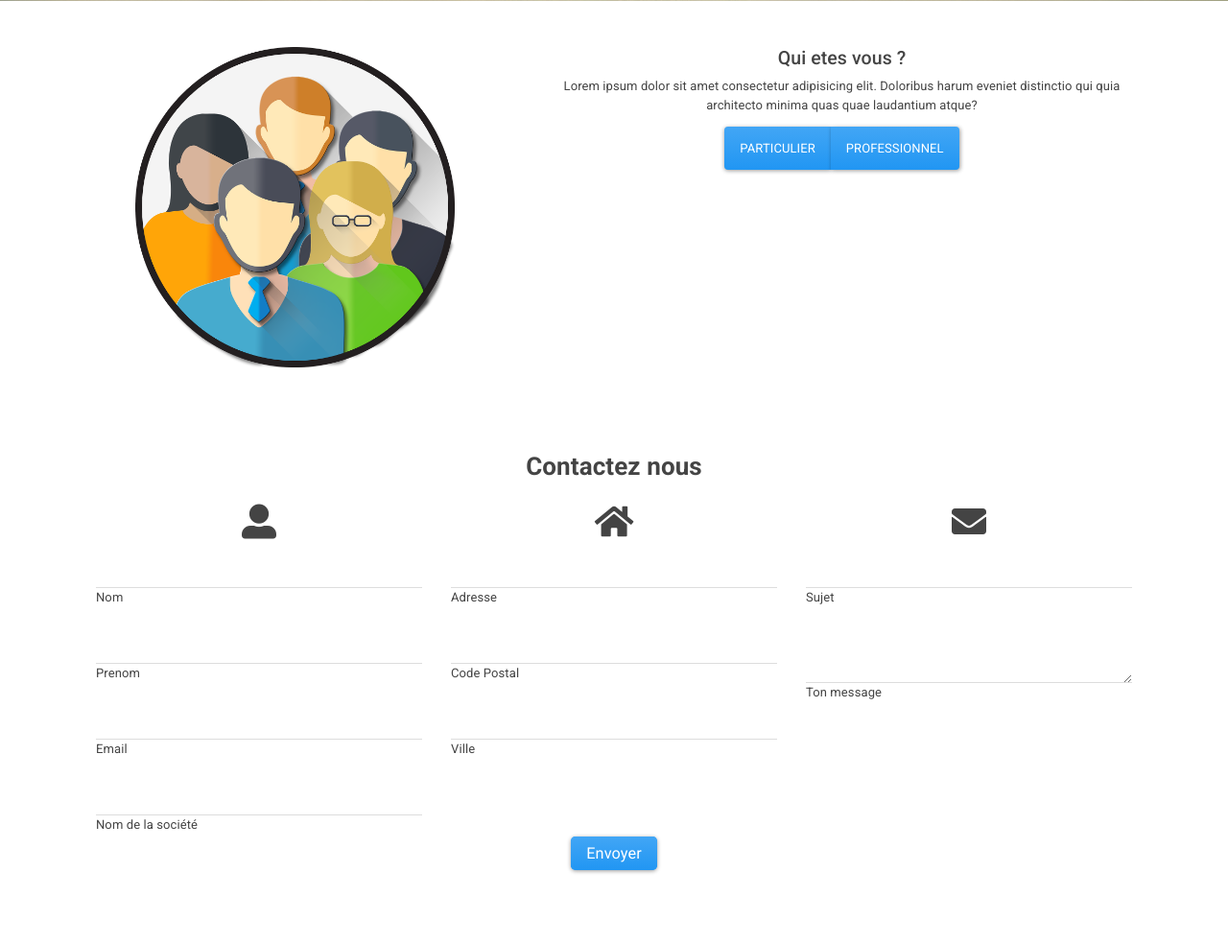
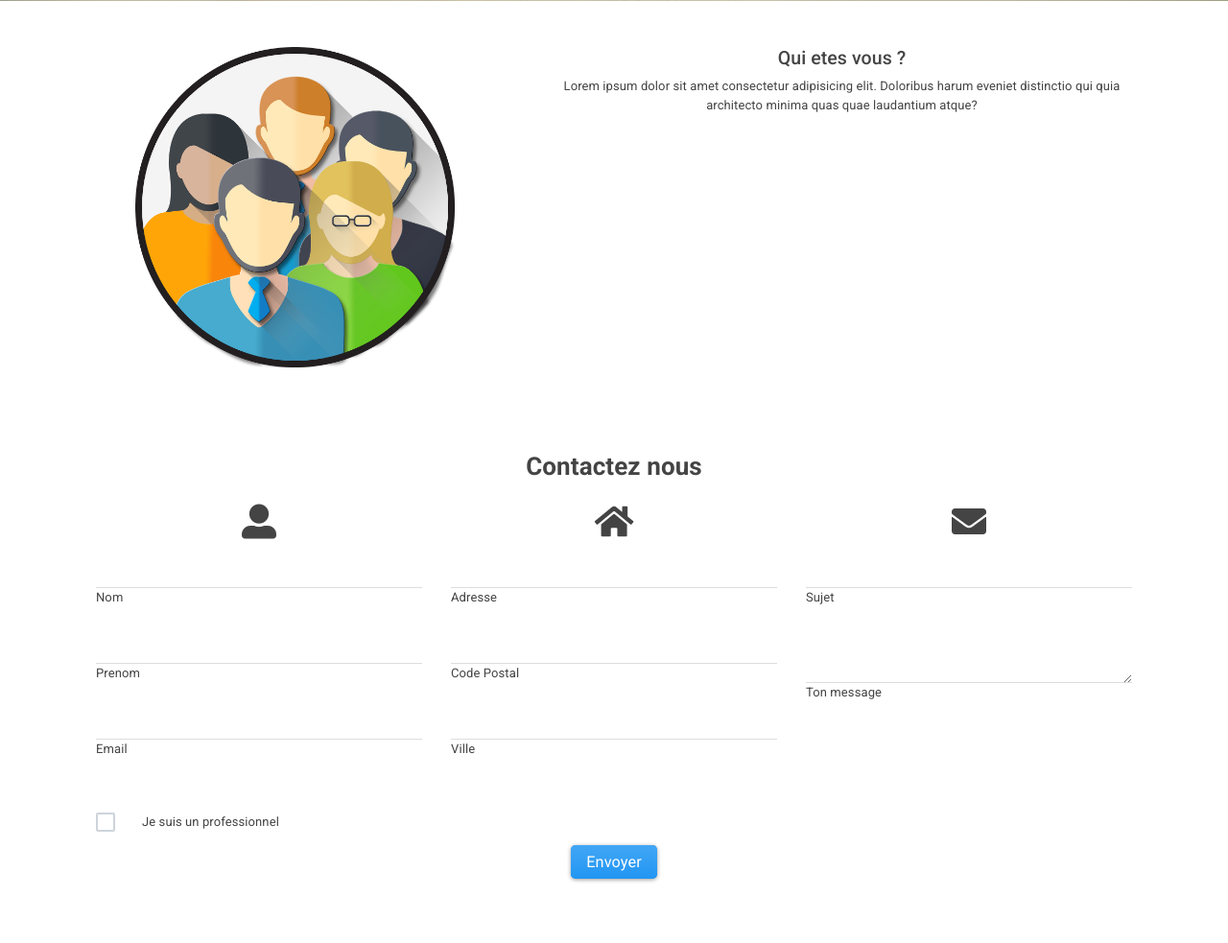
Before and after one commit to melwondo/projet3, a Symfony app: template templates/contact/index.html.twig in a window 1280 px wide. Shown: the part 531-1514 px from the top of the page at 96% size. Run offline with Twig, Linux system fonts and the light colour scheme; the template is opened without the code that fills it, so the values that code supplies are empty; some libraries are stand-ins or nearby versions.

Commit message:
ajout checkbox + collapse societe

```diff
--- a/templates/contact/index.html.twig
+++ b/templates/contact/index.html.twig
@@ -15,10 +15,6 @@
                 <h4>Qui etes vous ?</h4>
                 <p class="">Lorem ipsum dolor sit amet consectetur adipisicing elit. Doloribus harum eveniet distinctio
                     qui quia architecto minima quas quae laudantium atque?</p>
-                <div class="btn-group">
-                    <a class="btn btn-primary">Particulier</a>
-                    <a class="btn btn-primary">Professionnel</a>
-                </div>
             </div>
         </div>
     </div>
@@ -72,13 +68,23 @@
                             <!--Grid column-->
                         </div>
                         <!--Grid row-->
-                        <!--Grid row-->
                         <div class="row">
                             <!--Grid column-->
                             <div class="col-md-12">
-                                <div class="md-form mb-0">
-                                    <input type="text" id="name" name="name" class="form-control">
-                                    <label for="name" class="">Nom de la société</label>
+                                <div class="form-group custom-control custom-checkbox mt-5">
+                                    <input type="checkbox" class="custom-control-input" id="customCheck" name="example1">
+                                    <label class="custom-control-label" data-toggle="collapse" data-target="#collapseOne" aria-expanded="false" aria-controls="collapseOne" for="customCheck">Je suis un professionnel</label>
+                                </div>
+                                <!--Grid row-->
+                                <div class="row collapse" id="collapseOne" aria-expanded="false">
+                                    <!--Grid column-->
+                                    <div class="col-md-12">
+                                        <div class="md-form mb-0">
+                                            <input type="text" id="name" name="name" class="form-control">
+                                            <label for="name" class="">Nom de la société</label>
+                                        </div>
+                                    </div>
+                                    <!--Grid column-->
                                 </div>
                             </div>
                             <!--Grid column-->
@@ -175,7 +181,7 @@
     <div class="container pt-3 pb-2">
         <div class="row">
             <div class="col-md-6 mb-3 mt-3">
-                <iframe width="100%" height="350" frameborder="0" scrolling="no" marginheight="0" marginwidth="0" src="https://maps.google.co.uk/maps?f=q&source=s_q&hl=en&geocode=&q=15+Springfield+Way,+Hythe,+CT21+5SH&aq=t&sll=52.8382,-2.327815&sspn=8.047465,13.666992&ie=UTF8&hq=&hnear=15+Springfield+Way,+Hythe+CT21+5SH,+United+Kingdom&t=m&z=14&ll=51.077429,1.121722&output=embed"></iframe>
+                <iframe width="100%" height="350" marginwidth="0"  src="https://www.google.com/maps/embed?pb=!1m18!1m12!1m3!1d2585.6581137922417!2d6.124425915700914!3d49.6041963793675!2m3!1f0!2f0!3f0!3m2!1i1024!2i768!4f13.1!3m3!1m2!1s0x479548d6c4138577%3A0x658dc00aace47498!2s29+Rue+Michel+Rodange%2C+2430+Luxembourg!5e0!3m2!1sfr!2sfr!4v1560503009747!5m2!1sfr!2sfr" ></iframe>
             </div>
             <div class="text-center col-md-6 mb-3 mt-3">
                 <div>
```
